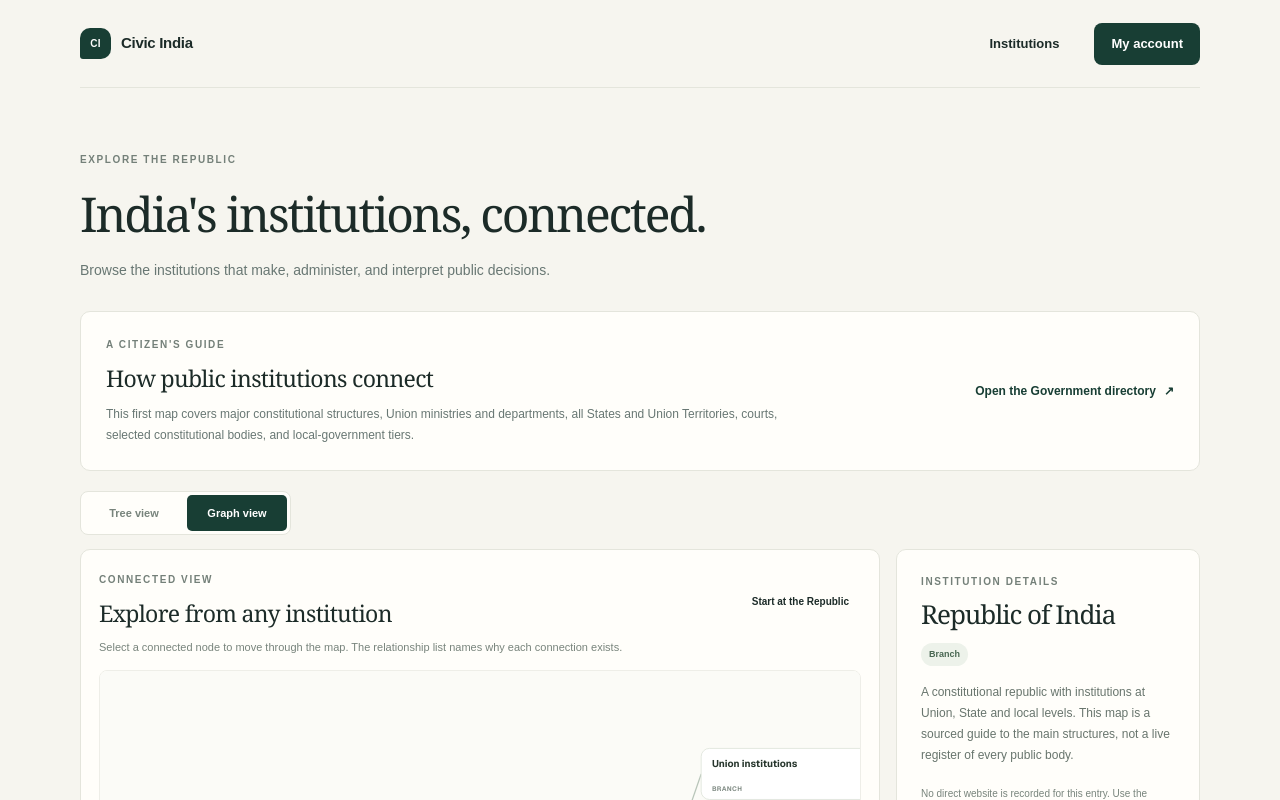
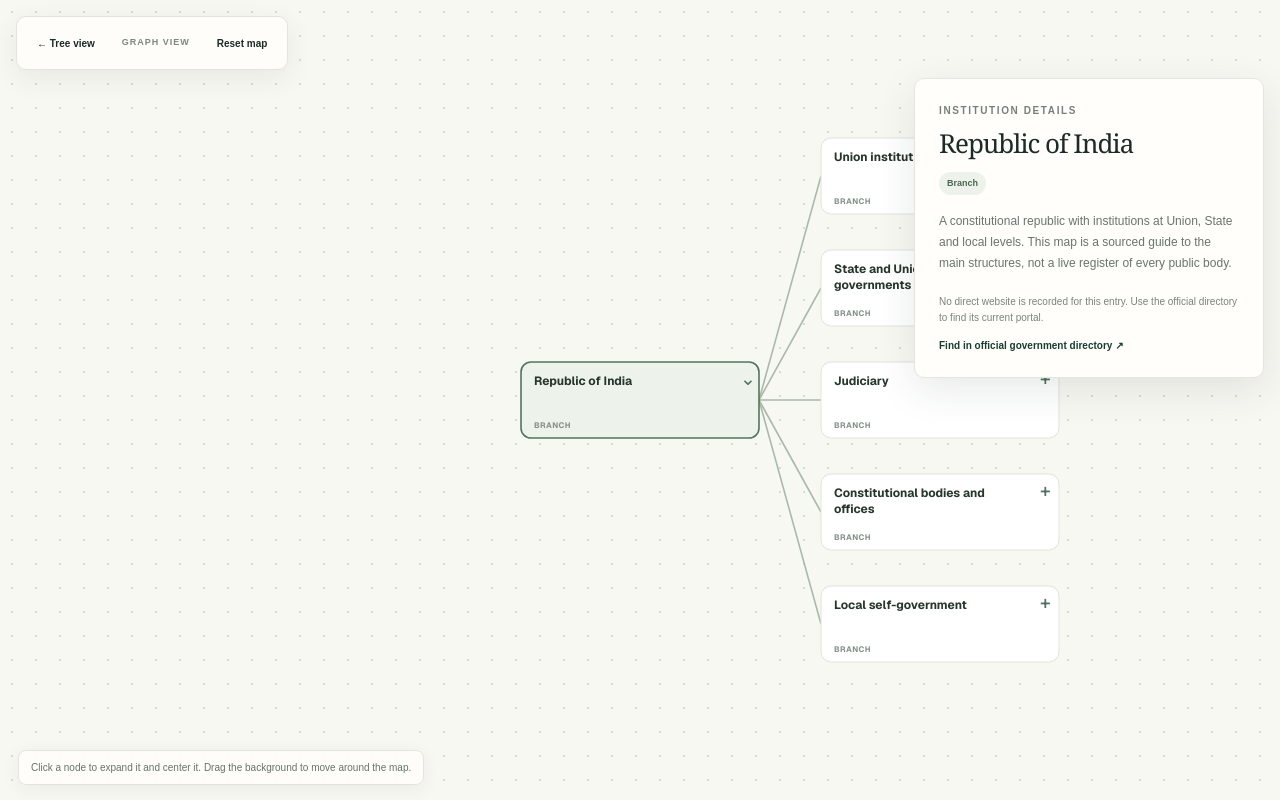
Before and after one commit to HrishikeshBajirao/civic-india, a Next.js app: page /institutions in a window 1280 px wide. Both pictures are taken after a click on the button "Graph view". Shown: the top 800 px of the page. Built offline with nearby package versions, Linux system fonts and the light colour scheme.

Commit message:
grpah covering the whoel screen and is draggable now

```diff
--- a/src/app/globals.css
+++ b/src/app/globals.css
@@ -147,7 +147,8 @@ button, input { font: inherit; }
 .auth-aside-top .brand { align-self: auto; }
 .auth-aside-top .button, .auth-mobile-nav .button { min-height: 36px; padding: 0 12px; font-size: 11px; }
 .auth-mobile-nav { display: none; }
-.institutions-content { max-width: 1220px; }
+.institutions-page { width: min(1800px, calc(100% - 40px)); }
+.institutions-content { max-width: none; }
 .institution-map-intro { display: flex; align-items: center; justify-content: space-between; gap: 26px; margin-top: 28px; }
 .institution-map-intro > div { max-width: 690px; }
 .institution-map-intro h2, .institution-graph-heading h2, .institution-sources h2 { margin: 0; font-family: Georgia, "Times New Roman", serif; font-size: 23px; font-weight: 500; letter-spacing: -.03em; }
@@ -190,25 +191,25 @@ button, input { font: inherit; }
 .institution-relations-list h3 { margin: 0; font-size: 11px; }
 .institution-relations-list p { display: grid; gap: 4px; margin: 0; color: #78847c; font-size: 9px; line-height: 1.5; }
 .institution-relations-list strong { color: #3d4b41; font-size: 10px; }
-.institution-graph-layout { display: grid; grid-template-columns: minmax(0, 1fr) minmax(280px, .38fr); align-items: start; gap: 16px; margin-top: 14px; }
-.institution-graph-panel { overflow: hidden; padding: 22px 18px; }
-.institution-graph-heading { display: flex; align-items: center; justify-content: space-between; gap: 14px; margin-bottom: 8px; }
-.institution-graph-heading .button { flex: 0 0 auto; min-height: 36px; padding: 0 11px; font-size: 10px; }
-.institution-graph-scroll { max-height: 700px; overflow: auto; border: 1px solid #eeeee8; border-radius: 8px; background: #fbfbf7; }
-.institution-graph-canvas { display: block; width: 100%; min-width: 840px; height: auto; }
-.institution-graph-edges line { stroke: #b8c5b9; stroke-width: 1.5; }
+.institution-graph-layout { position: fixed; z-index: 1000; inset: 0; overflow: hidden; background: var(--paper); }
+.institution-graph-viewport { position: absolute; inset: 0; overflow: hidden; overscroll-behavior: contain; touch-action: none; cursor: grab; background-color: #f8f8f3; background-image: radial-gradient(#d5dcd3 1px, transparent 1px); background-size: 24px 24px; }
+.institution-graph-viewport.is-dragging { cursor: grabbing; }
+.institution-graph-canvas { position: absolute; top: 0; left: 0; display: block; will-change: transform; user-select: none; }
+.institution-graph-canvas svg { display: block; overflow: visible; }
+.institution-graph-edges line { stroke: #aab9ac; stroke-width: 1.6; }
+.institution-graph-edges .institution-graph-cross-edge { stroke: #819a8a; stroke-width: 1.5; stroke-dasharray: 5 5; }
 .institution-graph-node rect { fill: #fff; stroke: #dfe4db; stroke-width: 1; }
 .institution-graph-node text { fill: #27362d; font-family: var(--font-geist-sans), Arial, sans-serif; font-size: 12px; font-weight: 650; }
 .institution-graph-node .institution-graph-kind { fill: #859089; font-size: 8px; font-weight: 700; letter-spacing: .06em; }
+.institution-graph-node .institution-graph-expand-mark { fill: #52745e; font-size: 19px; font-weight: 500; }
 .institution-graph-node.is-active rect { fill: #edf2ea; stroke: #53745d; stroke-width: 1.6; }
 .institution-graph-node.is-clickable { cursor: pointer; outline: none; }
 .institution-graph-node.is-clickable:hover rect, .institution-graph-node.is-clickable:focus rect { stroke: #53745d; stroke-width: 2; }
-.institution-graph-relationships { display: grid; grid-template-columns: repeat(auto-fit, minmax(195px, 1fr)); gap: 8px; margin-top: 12px; }
-.institution-graph-relationships button { display: grid; gap: 4px; padding: 10px 11px; border: 1px solid var(--line); border-radius: 7px; background: #fff; color: #78847c; text-align: left; cursor: pointer; }
-.institution-graph-relationships button:hover { border-color: #b6c7b7; background: #f7f9f5; }
-.institution-graph-relationships span { font-size: 9px; line-height: 1.5; }
-.institution-graph-relationships strong { color: #39483e; font-size: 10px; line-height: 1.4; }
-.institution-graph-empty { margin: 16px 0 0; color: #78847c; font-size: 11px; }
+.institution-graph-floating-toolbar { position: absolute; z-index: 5; top: 16px; left: 16px; display: flex; align-items: center; gap: 10px; padding: 8px; border: 1px solid #e2e5dc; border-radius: 10px; background: #fffefaed; box-shadow: 0 8px 28px #25362b14; }
+.institution-graph-floating-toolbar .button { min-height: 36px; padding: 0 11px; font-size: 10px; }
+.institution-graph-mode-label { padding: 0 5px; color: #7c887f; font-size: 9px; font-weight: 750; letter-spacing: .11em; }
+.institution-graph-help { position: absolute; z-index: 5; bottom: 15px; left: 18px; margin: 0; padding: 9px 12px; border: 1px solid #e2e5dc; border-radius: 8px; background: #fffefae8; color: #65736a; font-size: 10px; box-shadow: 0 4px 18px #25362b10; }
+.institution-detail-floating { position: absolute; z-index: 5; top: 78px; right: 16px; width: min(350px, calc(100vw - 32px)); max-height: calc(100vh - 94px); overflow: auto; box-shadow: 0 12px 40px #25362b1c; }
 .institution-sources { margin-top: 18px; }
 .institution-sources h2 { font-size: 20px; }
 .institution-sources > p { max-width: 970px; margin: 9px 0 15px; color: #78847c; font-size: 10px; line-height: 1.7; }
@@ -227,12 +228,14 @@ button, input { font: inherit; }
   .auth-box h2 { font-size: 32px; }
   .feed-filters { grid-template-columns: repeat(2, minmax(0, 1fr)); }
   .feed-filter-actions { grid-column: 1 / -1; }
-  .institution-map-layout, .institution-graph-layout { grid-template-columns: minmax(0, 1fr); }
+  .institution-map-layout { grid-template-columns: minmax(0, 1fr); }
   .institution-detail { position: static; }
+  .institution-detail-floating { position: absolute; }
 }
 
 @media (max-width: 560px) {
   .landing-page, .app-page { width: min(100% - 32px, 1120px); }
+  .institutions-page { width: calc(100% - 32px); }
   .site-header { min-height: 72px; flex-wrap: wrap; gap: 8px; padding: 9px 0; }
   .header-actions { flex: 1; justify-content: flex-end; flex-wrap: wrap; gap: 4px; }
   .header-actions .button { padding: 0 10px; font-size: 11px; }
@@ -262,10 +265,14 @@ button, input { font: inherit; }
   .institutions-content { padding-top: 42px; }
   .institution-map-intro { align-items: flex-start; flex-direction: column; padding: 19px; }
   .institution-map-intro h2 { font-size: 21px; }
-  .institution-graph-heading { align-items: flex-start; flex-direction: column; }
-  .institution-graph-panel { padding: 17px 12px; }
   .institution-tree-panel { padding: 14px 9px; }
   .institution-tree-select { align-items: flex-start; flex-direction: column; gap: 3px; }
   .institution-tree-select small { font-size: 7px; }
   .institution-detail { padding: 20px; }
+  .institution-graph-floating-toolbar { top: 9px; left: 9px; gap: 3px; padding: 5px; }
+  .institution-graph-floating-toolbar .button { min-height: 34px; padding: 0 8px; font-size: 9px; }
+  .institution-graph-mode-label { display: none; }
+  .institution-graph-help { top: 57px; bottom: auto; left: 10px; font-size: 9px; }
+  .institution-detail-floating { top: auto; right: 10px; bottom: 10px; width: min(350px, calc(100vw - 20px)); max-height: 42vh; padding: 15px; }
+  .institution-detail-floating h2 { font-size: 21px; }
 }
--- a/src/components/institution-map.tsx
+++ b/src/components/institution-map.tsx
@@ -1,6 +1,6 @@
 "use client";
 
-import { useMemo, useState, type CSSProperties } from "react";
+import { useCallback, useEffect, useMemo, useRef, useState, type CSSProperties, type PointerEvent as ReactPointerEvent, type WheelEvent as ReactWheelEvent } from "react";
 import {
   institutionById,
   institutionMap,
@@ -67,31 +67,6 @@ function TreeNode({ node, childrenByParent, expanded, selectedId, onSelect, onTo
   );
 }
 
-type Neighbor = { node: Institution; label: string; side: "left" | "right" };
-
-function graphNeighbors(id: string, childrenByParent: Map<string, Institution[]>): Neighbor[] {
-  const focus = institutionById.get(id);
-  if (!focus) return [];
-  const neighbors = new Map<string, Neighbor>();
-  if (focus.parentId) {
-    const parent = institutionById.get(focus.parentId);
-    if (parent) neighbors.set(parent.id, { node: parent, label: "category contains", side: "left" });
-  }
-  for (const child of childrenByParent.get(id) ?? []) {
-    neighbors.set(child.id, { node: child, label: "grouped under", side: "right" });
-  }
-  for (const relation of institutionRelations) {
-    if (relation.from === id) {
-      const node = institutionById.get(relation.to);
-      if (node) neighbors.set(node.id, { node, label: relation.label, side: "right" });
-    } else if (relation.to === id) {
-      const node = institutionById.get(relation.from);
-      if (node) neighbors.set(node.id, { node, label: relation.reverseLabel ?? relation.label, side: "left" });
-    }
-  }
-  return [...neighbors.values()];
-}
-
 function twoLines(value: string): [string, string] {
   if (value.length <= 27) return [value, ""];
   const splitAt = value.lastIndexOf(" ", 27);
@@ -108,6 +83,8 @@ function GraphNode({
   height,
   institution,
   active,
+  expanded,
+  expandable,
   onClick,
 }: {
   x: number;
@@ -116,15 +93,19 @@ function GraphNode({
   height: number;
   institution: Institution;
   active?: boolean;
+  expanded?: boolean;
+  expandable?: boolean;
   onClick?: () => void;
 }) {
   const [lineOne, lineTwo] = twoLines(institution.name);
+  let actionLabel = "Select and center on";
+  if (expandable) actionLabel = expanded ? "Keep expanded and center on" : "Expand and center on";
   return (
     <g
       className={`institution-graph-node${active ? " is-active" : ""}${onClick ? " is-clickable" : ""}`}
       role={onClick ? "button" : undefined}
       tabIndex={onClick ? 0 : undefined}
-      aria-label={onClick ? `Focus on ${institution.name}` : institution.name}
+      aria-label={onClick ? `${actionLabel} ${institution.name}` : institution.name}
       onClick={onClick}
       onKeyDown={onClick ? (event) => {
         if (event.key === "Enter" || event.key === " ") {
@@ -140,70 +121,196 @@ function GraphNode({
         {lineTwo && <tspan x={x + 13} dy="16">{lineTwo}</tspan>}
       </text>
       <text className="institution-graph-kind" x={x + 13} y={y + height - 10}>{institution.kind.toUpperCase()}</text>
+      {expandable && <text className="institution-graph-expand-mark" x={x + width - 19} y={y + 23}>{expanded ? "⌄" : "+"}</text>}
     </g>
   );
 }
 
-function InstitutionGraph({ focusId, onSelect }: { focusId: string; onSelect: (id: string) => void }) {
-  const focus = institutionById.get(focusId) ?? institutionMap[0];
-  const childrenByParent = useMemo(() => {
-    const map = new Map<string, Institution[]>();
-    for (const institution of institutionMap) {
-      if (!institution.parentId) continue;
-      const existing = map.get(institution.parentId) ?? [];
-      existing.push(institution);
-      map.set(institution.parentId, existing);
+type GraphPosition = { node: Institution; x: number; y: number; depth: number };
+type PanState = { x: number; y: number };
+type DragState = { pointerId: number; startX: number; startY: number; panX: number; panY: number };
+
+const graphNodeWidth = 238;
+const graphNodeHeight = 76;
+
+function InstitutionGraph({
+  focusId,
+  selectedId,
+  childrenByParent,
+  expanded,
+  onSelect,
+  onExpand,
+  onBackToTree,
+  onReset,
+}: {
+  focusId: string;
+  selectedId: string;
+  childrenByParent: Map<string, Institution[]>;
+  expanded: Set<string>;
+  onSelect: (id: string) => void;
+  onExpand: (id: string) => void;
+  onBackToTree: () => void;
+  onReset: () => void;
+}) {
+  const viewportRef = useRef<HTMLDivElement>(null);
+  const dragRef = useRef<DragState | null>(null);
+  const [pan, setPan] = useState<PanState>({ x: 0, y: 0 });
+  const [isDragging, setIsDragging] = useState(false);
+  const layout = useMemo(() => {
+    const root = institutionMap.find((institution) => institution.parentId === null) ?? institutionMap[0];
+    const positions = new Map<string, GraphPosition>();
+    let leafY = 48;
+    let maxDepth = 0;
+
+    function place(node: Institution, depth: number): number {
+      maxDepth = Math.max(maxDepth, depth);
+      const children = expanded.has(node.id) ? childrenByParent.get(node.id) ?? [] : [];
+      let y: number;
+      if (children.length === 0) {
+        y = leafY;
+        leafY += 112;
+      } else {
+        const childYs = children.map((child) => place(child, depth + 1));
+        y = childYs.reduce((total, childY) => total + childY, 0) / childYs.length;
+      }
+      positions.set(node.id, { node, x: 56 + depth * 300, y, depth });
+      return y;
     }
-    return map;
-  }, []);
-  const neighbors = graphNeighbors(focus.id, childrenByParent);
-  const left = neighbors.filter((neighbor) => neighbor.side === "left");
-  const right = neighbors.filter((neighbor) => neighbor.side === "right");
-  const rowGap = 88;
-  const height = Math.max(360, Math.max(left.length, right.length) * rowGap + 100);
-  const centerY = height / 2;
-  const nodeY = (index: number, count: number) => centerY - ((count - 1) * rowGap) / 2 + index * rowGap;
+
+    place(root, 0);
+    return {
+      positions,
+      width: Math.max(1100, 56 + maxDepth * 300 + graphNodeWidth + 100),
+      height: Math.max(660, leafY + 32),
+    };
+  }, [childrenByParent, expanded]);
+
+  const centerNode = useCallback((id: string) => {
+    const position = layout.positions.get(id);
+    const viewport = viewportRef.current;
+    if (!position || !viewport) return;
+    const bounds = viewport.getBoundingClientRect();
+    setPan({
+      x: bounds.width / 2 - (position.x + graphNodeWidth / 2),
+      y: bounds.height / 2 - position.y,
+    });
+  }, [layout]);
+
+  useEffect(() => {
+    const frame = window.requestAnimationFrame(() => centerNode(focusId));
+    return () => window.cancelAnimationFrame(frame);
+  }, [centerNode, focusId]);
+
+  function handlePointerDown(event: ReactPointerEvent<HTMLDivElement>) {
+    if ((event.target as Element).closest(".institution-graph-node")) return;
+    const viewport = event.currentTarget;
+    viewport.setPointerCapture(event.pointerId);
+    dragRef.current = {
+      pointerId: event.pointerId,
+      startX: event.clientX,
+      startY: event.clientY,
+      panX: pan.x,
+      panY: pan.y,
+    };
+    setIsDragging(true);
+    event.preventDefault();
+  }
+
+  function handlePointerMove(event: ReactPointerEvent<HTMLDivElement>) {
+    const drag = dragRef.current;
+    if (!drag || drag.pointerId !== event.pointerId) return;
+    setPan({ x: drag.panX + event.clientX - drag.startX, y: drag.panY + event.clientY - drag.startY });
+  }
+
+  function finishPointer(event: ReactPointerEvent<HTMLDivElement>) {
+    if (dragRef.current?.pointerId !== event.pointerId) return;
+    dragRef.current = null;
+    setIsDragging(false);
+    if (event.currentTarget.hasPointerCapture(event.pointerId)) event.currentTarget.releasePointerCapture(event.pointerId);
+  }
+
+  function handleWheel(event: ReactWheelEvent<HTMLDivElement>) {
+    event.preventDefault();
+    setPan((current) => ({ x: current.x - event.deltaX, y: current.y - event.deltaY }));
+  }
+
+  const visiblePositions = [...layout.positions.values()];
+  const positionById = layout.positions;
+  const structuralEdges = visiblePositions.flatMap(({ node }) => {
+    const parent = node.parentId ? positionById.get(node.parentId) : undefined;
+    return parent ? [{ key: `tree-${parent.node.id}-${node.id}`, from: parent, to: positionById.get(node.id)! }] : [];
+  });
+  const visibleIds = new Set(positionById.keys());
+  const crossEdges = institutionRelations.filter((relation) => visibleIds.has(relation.from) && visibleIds.has(relation.to));
 
   return (
-    <div className="institution-graph-scroll" role="region" aria-label={`Institution connections around ${focus.name}`} tabIndex={0}>
-      <svg className="institution-graph-canvas" viewBox={`0 0 1020 ${height}`} aria-label={`Graph centered on ${focus.name}`}>
-        <g className="institution-graph-edges" aria-hidden="true">
-          {left.map((neighbor, index) => {
-            const y = nodeY(index, left.length) + 31;
-            return <line key={`l-${neighbor.node.id}`} x1="290" y1={y} x2="410" y2={centerY} />;
-          })}
-          {right.map((neighbor, index) => {
-            const y = nodeY(index, right.length) + 31;
-            return <line key={`r-${neighbor.node.id}`} x1="680" y1={centerY} x2="730" y2={y} />;
-          })}
-        </g>
-        {left.map((neighbor, index) => (
-          <GraphNode key={neighbor.node.id} x={40} y={nodeY(index, left.length)} width={250} height={62} institution={neighbor.node} onClick={() => onSelect(neighbor.node.id)} />
-        ))}
-        <GraphNode x={410} y={centerY - 40} width={270} height={80} institution={focus} active />
-        {right.map((neighbor, index) => (
-          <GraphNode key={neighbor.node.id} x={730} y={nodeY(index, right.length)} width={250} height={62} institution={neighbor.node} onClick={() => onSelect(neighbor.node.id)} />
-        ))}
-      </svg>
-      {neighbors.length > 0 && (
-        <div className="institution-graph-relationships" aria-label="Relationship labels">
-          {neighbors.map((neighbor) => (
-            <button key={neighbor.node.id} type="button" onClick={() => onSelect(neighbor.node.id)}>
-              <span>{neighbor.label}</span><strong>{neighbor.node.name}</strong>
-            </button>
-          ))}
+    <>
+      <div
+        ref={viewportRef}
+        className={`institution-graph-viewport${isDragging ? " is-dragging" : ""}`}
+        role="region"
+        aria-label="Draggable institution graph"
+        tabIndex={0}
+        onPointerDown={handlePointerDown}
+        onPointerMove={handlePointerMove}
+        onPointerUp={finishPointer}
+        onPointerCancel={finishPointer}
+        onWheel={handleWheel}
+      >
+        <div
+          className="institution-graph-canvas"
+          style={{ width: layout.width, height: layout.height, transform: `translate(${pan.x}px, ${pan.y}px)` }}
+        >
+          <svg width={layout.width} height={layout.height} viewBox={`0 0 ${layout.width} ${layout.height}`} aria-label="Expanded institution hierarchy graph">
+            <g className="institution-graph-edges" aria-hidden="true">
+              {structuralEdges.map(({ key, from, to }) => (
+                <line key={key} x1={from.x + graphNodeWidth} y1={from.y} x2={to.x} y2={to.y} />
+              ))}
+              {crossEdges.map((relation) => {
+                const from = positionById.get(relation.from)!;
+                const to = positionById.get(relation.to)!;
+                return <line className="institution-graph-cross-edge" key={`relation-${relation.from}-${relation.to}`} x1={from.x + graphNodeWidth / 2} y1={from.y} x2={to.x + graphNodeWidth / 2} y2={to.y} />;
+              })}
+            </g>
+            {visiblePositions.map(({ node, x, y }) => {
+              const expandable = (childrenByParent.get(node.id)?.length ?? 0) > 0;
+              return (
+                <GraphNode
+                  key={node.id}
+                  x={x}
+                  y={y - graphNodeHeight / 2}
+                  width={graphNodeWidth}
+                  height={graphNodeHeight}
+                  institution={node}
+                  active={selectedId === node.id}
+                  expandable={expandable}
+                  expanded={expanded.has(node.id)}
+                  onClick={() => {
+                    onSelect(node.id);
+                    if (expandable) onExpand(node.id);
+                    centerNode(node.id);
+                  }}
+                />
+              );
+            })}
+          </svg>
         </div>
-      )}
-      {neighbors.length === 0 && <p className="institution-graph-empty">No mapped connections are available for this node yet.</p>}
-    </div>
+      </div>
+      <div className="institution-graph-floating-toolbar">
+        <button className="button button-quiet" type="button" onClick={onBackToTree}>← Tree view</button>
+        <span className="institution-graph-mode-label">GRAPH VIEW</span>
+        <button className="button button-quiet" type="button" onClick={onReset}>Reset map</button>
+      </div>
+      <p className="institution-graph-help">Click a node to expand it and center it. Drag the background to move around the map.</p>
+    </>
   );
 }
 
-function InstitutionDetails({ institution }: { institution: Institution }) {
+function InstitutionDetails({ institution, floating = false }: { institution: Institution; floating?: boolean }) {
   const parent = institution.parentId ? institutionById.get(institution.parentId) : undefined;
   const crossLinks = institutionRelations.filter((relation) => relation.from === institution.id || relation.to === institution.id);
   return (
-    <aside className="institution-detail panel" aria-live="polite">
+    <aside className={`institution-detail panel${floating ? " institution-detail-floating" : ""}`} aria-live="polite">
       <p className="eyebrow">INSTITUTION DETAILS</p>
       <h2>{institution.name}</h2>
       <span className="institution-kind-badge">{institution.kind}</span>
@@ -237,6 +344,7 @@ export function InstitutionMap() {
   const [selectedId, setSelectedId] = useState("republic-of-india");
   const [focusId, setFocusId] = useState("republic-of-india");
   const [expanded, setExpanded] = useState(() => new Set(["republic-of-india"]));
+  const [graphExpanded, setGraphExpanded] = useState(() => new Set(["republic-of-india"]));
   const childrenByParent = useMemo(() => {
     const map = new Map<string, Institution[]>();
     for (const institution of institutionMap) {
@@ -252,6 +360,26 @@ export function InstitutionMap() {
   function selectInstitution(id: string) {
     setSelectedId(id);
     setFocusId(id);
+    setGraphExpanded((current) => {
+      const next = new Set(current);
+      let parentId = institutionById.get(id)?.parentId ?? null;
+      while (parentId) {
+        next.add(parentId);
+        parentId = institutionById.get(parentId)?.parentId ?? null;
+      }
+      if ((childrenByParent.get(id)?.length ?? 0) > 0) next.add(id);
+      return next;
+    });
+  }
+
+  function expandGraphNode(id: string) {
+    setGraphExpanded((current) => new Set(current).add(id));
+  }
+
+  function resetGraph() {
+    setSelectedId("republic-of-india");
+    setFocusId("republic-of-india");
+    setGraphExpanded(new Set(["republic-of-india"]));
   }
 
   function toggleExpanded(id: string) {
@@ -292,16 +420,18 @@ export function InstitutionMap() {
           <InstitutionDetails institution={selected} />
         </div>
       ) : (
-        <div className="institution-graph-layout">
-          <section className="institution-graph-panel panel" aria-label="Institution relationship graph">
-            <div className="institution-graph-heading">
-              <div><p className="eyebrow">CONNECTED VIEW</p><h2>Explore from any institution</h2></div>
-              <button className="button button-quiet" type="button" onClick={() => selectInstitution("republic-of-india")}>Start at the Republic</button>
-            </div>
-            <p className="institution-view-hint">Select a connected node to move through the map. The relationship list names why each connection exists.</p>
-            <InstitutionGraph focusId={focusId} onSelect={selectInstitution} />
-          </section>
-          <InstitutionDetails institution={selected} />
+        <div className="institution-graph-layout" role="region" aria-label="Full-screen institution graph">
+          <InstitutionGraph
+            focusId={focusId}
+            selectedId={selectedId}
+            childrenByParent={childrenByParent}
+            expanded={graphExpanded}
+            onSelect={(id) => { setSelectedId(id); setFocusId(id); }}
+            onExpand={expandGraphNode}
+            onBackToTree={() => setView("tree")}
+            onReset={resetGraph}
+          />
+          <InstitutionDetails institution={selected} floating />
         </div>
       )}
 
```
